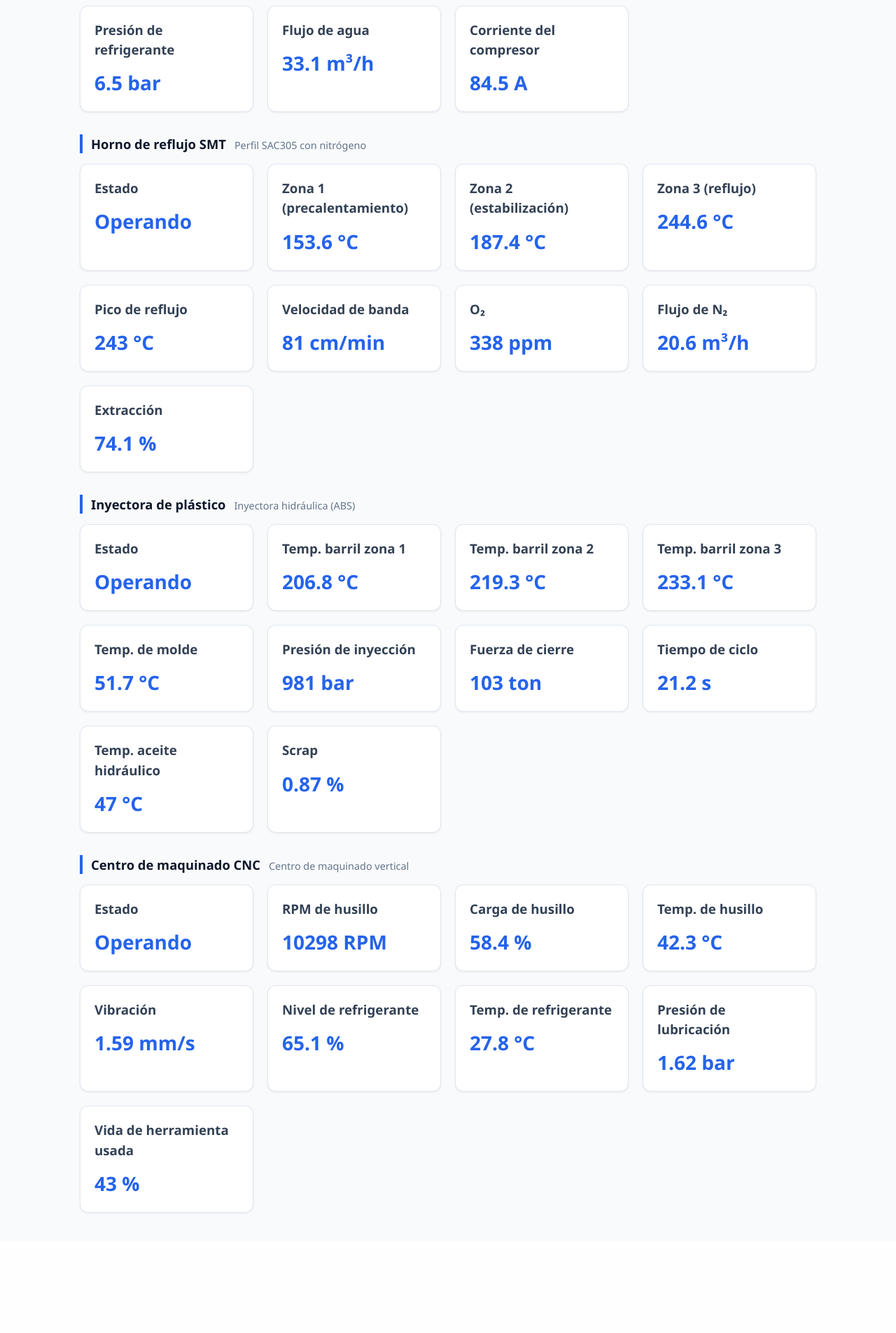
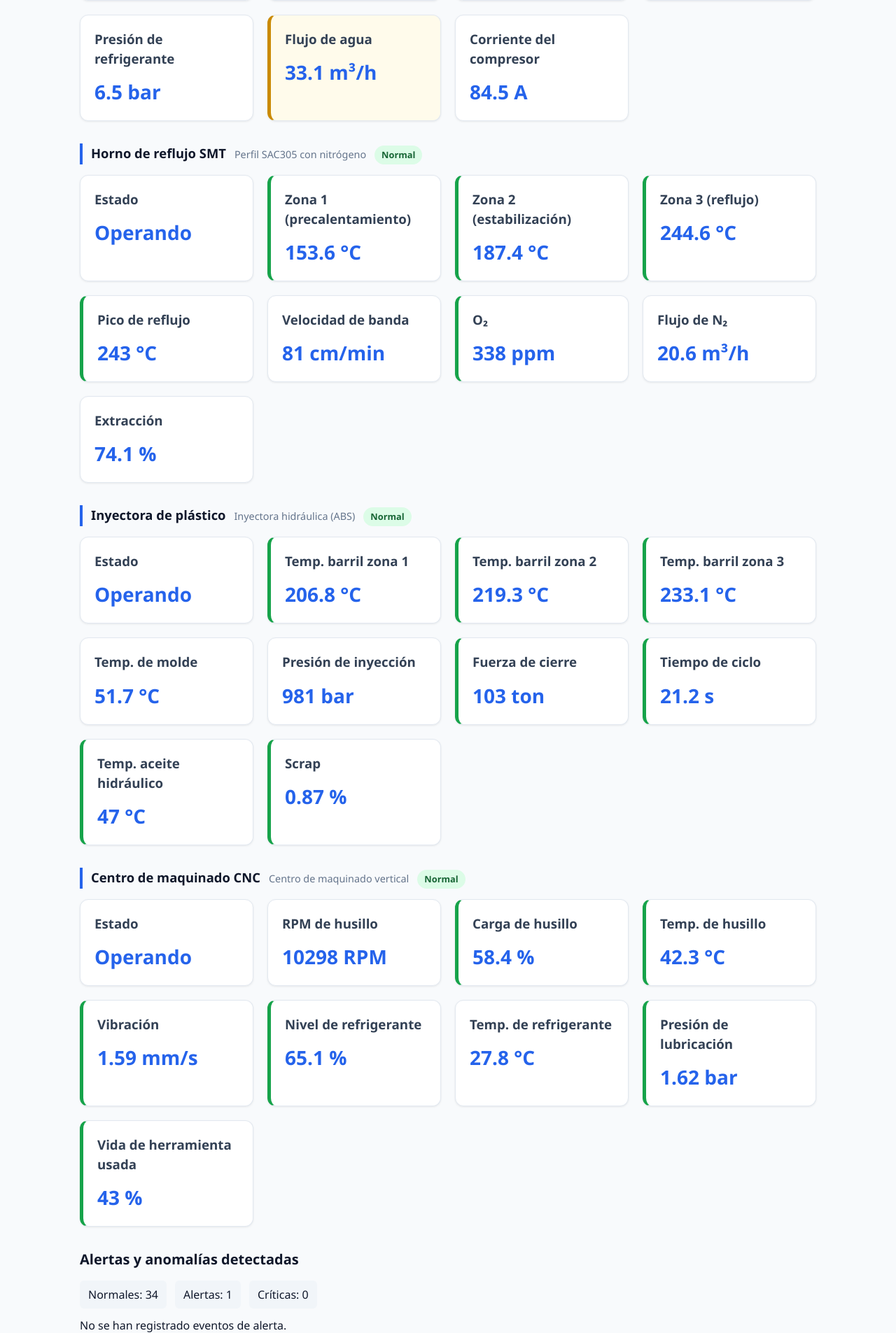
Before and after one commit to Weiss118/Proyecto-Digital-Twins, a Flask app: page /dashboard in a window 1280 px wide. Shown: the part 1938-3843 px from the top of the page at 70% size. Before the commit the page ends 3673 px from the top, so only its background shows below. Run offline with Flask 3, Linux system fonts and the light colour scheme; the visitor is signed in with stand-in values (Sample User, id 1); data comes from the database, SQL or seed files in the repository; data that the repository does not hold is empty.

Commit message:
Actualización, sistema de alertas agregado

```diff
--- a/app.py
+++ b/app.py
@@ -7,6 +7,8 @@ from flask import Flask, render_template, request, redirect, url_for, session, f
 from werkzeug.security import generate_password_hash, check_password_hash
 
 from equipos import EQUIPOS
+from alertas import REGLAS_ALERTAS, evaluar_valor
+from datetime import datetime
 
 app = Flask(__name__)
 app.secret_key = os.environ.get("SECRET_KEY", "clave-secreta-gemelo-digital-dev")
@@ -77,6 +79,20 @@ def init_db():
         )
     """)
 
+    cursor.execute("""
+        CREATE TABLE IF NOT EXISTS eventos_alerta (
+            id INTEGER PRIMARY KEY AUTOINCREMENT,
+            equipo_id TEXT NOT NULL,
+            equipo_nombre TEXT NOT NULL,
+            variable TEXT NOT NULL,
+            valor REAL,
+            unidad TEXT,
+            severidad TEXT NOT NULL,
+            mensaje TEXT NOT NULL,
+            fecha_hora TEXT NOT NULL
+        )
+    """)
+
     roles = [("Operador",), ("Tecnico",), ("Supervisor",)]
     for rol in roles:
         cursor.execute("INSERT OR IGNORE INTO roles (nombre) VALUES (?)", rol)
@@ -128,6 +144,33 @@ def init_db():
 
 
 init_db()
+
+# Última severidad conocida por variable, para registrar cambios y no repetir
+# el mismo evento en cada consulta del dashboard.
+_severidad_alertas_anterior = {}
+
+
+def registrar_cambio_alerta(equipo, variable, valor, unidad, resultado):
+    clave = f"{equipo['id']}.{variable['clave']}"
+    severidad = resultado["severidad"]
+    anterior = _severidad_alertas_anterior.get(clave, "normal")
+    _severidad_alertas_anterior[clave] = severidad
+
+    if severidad == anterior or severidad == "normal":
+        return
+
+    conn = get_db_connection()
+    conn.execute("""
+        INSERT INTO eventos_alerta
+        (equipo_id, equipo_nombre, variable, valor, unidad, severidad, mensaje, fecha_hora)
+        VALUES (?, ?, ?, ?, ?, ?, ?, ?)
+    """, (
+        equipo["id"], equipo["nombre"], variable["etiqueta"],
+        float(valor) if valor is not None else None, unidad, severidad,
+        resultado["mensaje"], datetime.now().astimezone().isoformat(timespec="seconds")
+    ))
+    conn.commit()
+    conn.close()
 
 
 # SIMULACIÓN DEL GEMELO DIGITAL
@@ -342,17 +385,39 @@ def api_equipos():
                 if decimales == 0:
                     valor = int(valor)
 
+            clave_variable = variable["clave"]
+            regla = REGLAS_ALERTAS.get(equipo["id"], {}).get(clave_variable)
+            evaluacion = evaluar_valor(valor, regla) if regla else {
+                "severidad": "sin_regla",
+                "mensaje": "Variable sin umbral configurado"
+            }
+
+            if regla:
+                registrar_cambio_alerta(equipo, variable, valor, variable["unidad"], evaluacion)
+
             variables_salida.append({
+                "clave": clave_variable,
                 "etiqueta": variable["etiqueta"],
                 "valor": valor,
-                "unidad": variable["unidad"]
+                "unidad": variable["unidad"],
+                "severidad": evaluacion["severidad"],
+                "mensaje_alerta": evaluacion["mensaje"]
             })
+
+        severidades = [v["severidad"] for v in variables_salida]
+        if "paro" in severidades:
+            severidad_equipo = "paro"
+        elif "alerta" in severidades:
+            severidad_equipo = "alerta"
+        else:
+            severidad_equipo = "normal"
 
         resultado.append({
             "id": equipo["id"],
             "nombre": equipo["nombre"],
             "tipo": equipo["tipo"],
             "estado": simulacion["estado"],
+            "severidad_alerta": severidad_equipo,
             "variables": variables_salida
         })
 
@@ -442,20 +507,21 @@ def api_alertas():
     if "usuario_id" not in session:
         return jsonify({"error": "No autorizado"}), 401
 
+    # Actualiza las mediciones y el estado de las reglas antes de consultar eventos.
     actualizar_simulacion()
-    alertas = []
+    actualizar_equipos()
+    conn = get_db_connection()
+    registros = conn.execute("""
+        SELECT equipo_id, equipo_nombre, variable, valor, unidad,
+               severidad, mensaje, fecha_hora
+        FROM eventos_alerta
+        ORDER BY id DESC LIMIT 50
+    """).fetchall()
+    conn.close()
 
-    if simulacion["temperatura"] >= 82:
-        alertas.append("Temperatura elevada.")
-    if simulacion["presion"] >= 4.2:
-        alertas.append("Presión elevada.")
-    if simulacion["nivel"] <= 15:
-        alertas.append("Nivel bajo.")
-
-    if not alertas:
-        alertas.append("No existen alertas activas.")
-
-    return jsonify({"alertas": alertas})
+    return jsonify({
+        "eventos": [dict(registro) for registro in registros]
+    })
 
 
 @app.route("/api/configuracion")
--- a/templates/dashboard.html
+++ b/templates/dashboard.html
@@ -53,6 +53,21 @@
         .dashboard-card .value-texto {
             font-size: 20px;
         }
+
+        /* Indicadores visuales del sistema de alertas */
+        .dashboard-card.estado-normal { border-left: 5px solid #16a34a; }
+        .dashboard-card.estado-alerta { border-left: 5px solid #ca8a04; background: #fffbeb; }
+        .dashboard-card.estado-paro { border-left: 5px solid #dc2626; background: #fef2f2; }
+        .equipo-estado-alerta { display: inline-block; border-radius: 999px; padding: 4px 10px; font-size: .8rem; font-weight: 700; }
+        .badge-normal { background: #dcfce7; color: #166534; }
+        .badge-alerta { background: #fef3c7; color: #92400e; }
+        .badge-paro { background: #fee2e2; color: #991b1b; }
+        .badge-sin_datos { background: #e2e8f0; color: #334155; }
+        .evento-alerta { border-left: 5px solid #ca8a04; padding: 12px; margin: 10px 0; background: #fffbeb; border-radius: 6px; }
+        .evento-paro { border-left-color: #dc2626; background: #fef2f2; }
+        .evento-normal { border-left-color: #16a34a; background: #f0fdf4; }
+        .alertas-resumen { display: flex; gap: 12px; flex-wrap: wrap; margin: 12px 0; }
+        .alertas-resumen span { padding: 8px 12px; background: #f1f5f9; border-radius: 6px; }
 
     </style>
 
@@ -111,6 +126,15 @@
 
         </div>
 
+    </section>
+
+    <section class="dashboard-section">
+        <h2>Alertas y anomalías detectadas</h2>
+        <div id="resumen-alertas" class="alertas-resumen">
+            <span>Normales: --</span><span>Alertas: --</span><span>Críticas: --</span>
+        </div>
+        <div id="lista-eventos-alerta">Cargando eventos...</div>
+        <p class="dashboard-subtitle">Las alertas son indicaciones del gemelo digital. No sustituyen los sistemas de seguridad ni ejecutan paros físicos.</p>
     </section>
 
 
@@ -252,6 +276,12 @@
 
         titulo.appendChild(nombre);
         titulo.appendChild(tipo);
+
+        const insignia = document.createElement("span");
+        insignia.className = "equipo-estado-alerta badge-normal";
+        insignia.id = "alerta-equipo-" + equipo.id;
+        insignia.textContent = "Normal";
+        titulo.appendChild(insignia);
         bloque.appendChild(titulo);
 
         const grid = document.createElement("div");
@@ -314,6 +344,14 @@
                     estado.textContent = equipo.estado;
                 }
 
+                const insignia = document.getElementById("alerta-equipo-" + equipo.id);
+                if (insignia) {
+                    const sev = equipo.severidad_alerta || "normal";
+                    const nombres = { normal: "Normal", alerta: "Alerta", paro: "Crítico" };
+                    insignia.className = "equipo-estado-alerta badge-" + sev;
+                    insignia.textContent = nombres[sev] || "Sin datos";
+                }
+
                 equipo.variables.forEach(function(variable, indice) {
 
                     const celda = document.getElementById(
@@ -326,6 +364,14 @@
                             ? variable.valor + " " + variable.unidad
                             : variable.valor;
 
+                        const tarjeta = celda.closest(".dashboard-card");
+                        if (tarjeta) {
+                            tarjeta.classList.remove("estado-normal", "estado-alerta", "estado-paro");
+                            if (["normal", "alerta", "paro"].includes(variable.severidad)) {
+                                tarjeta.classList.add("estado-" + variable.severidad);
+                            }
+                            tarjeta.title = variable.mensaje_alerta || "";
+                        }
                     }
 
                 });
@@ -423,11 +469,51 @@
     }
 
 
+    async function actualizarAlertas() {
+        try {
+            const [respuestaEquipos, respuestaEventos] = await Promise.all([
+                fetch("/api/equipos"),
+                fetch("/api/alertas")
+            ]);
+            if (!respuestaEquipos.ok || !respuestaEventos.ok) return;
+
+            const equipos = await respuestaEquipos.json();
+            const datosEventos = await respuestaEventos.json();
+            const variables = equipos.flatMap(e => e.variables || []);
+            const normales = variables.filter(v => v.severidad === "normal").length;
+            const alertas = variables.filter(v => v.severidad === "alerta").length;
+            const criticas = variables.filter(v => v.severidad === "paro").length;
+            document.getElementById("resumen-alertas").innerHTML =
+                `<span>Normales: ${normales}</span><span>Alertas: ${alertas}</span><span>Críticas: ${criticas}</span>`;
+
+            const contenedor = document.getElementById("lista-eventos-alerta");
+            const eventos = datosEventos.eventos || [];
+            if (!eventos.length) {
+                contenedor.textContent = "No se han registrado eventos de alerta.";
+                return;
+            }
+            contenedor.replaceChildren();
+            eventos.forEach(evento => {
+                const articulo = document.createElement("article");
+                articulo.className = "evento-alerta" + (evento.severidad === "paro" ? " evento-paro" : "");
+                const titulo = document.createElement("strong");
+                titulo.textContent = `${evento.equipo_nombre} — ${evento.severidad.toUpperCase()}`;
+                const detalle = document.createElement("p");
+                detalle.textContent = `${evento.variable}: ${evento.valor ?? "--"} ${evento.unidad || ""}. ${evento.mensaje}`;
+                const fecha = document.createElement("small");
+                fecha.textContent = evento.fecha_hora;
+                articulo.append(titulo, detalle, fecha);
+                contenedor.appendChild(articulo);
+            });
+        } catch (error) {
+            console.error("Error actualizando alertas:", error);
+        }
+    }
+
     function actualizarDashboard() {
-
         actualizarEquipos();
         actualizarConfiguracion();
-
+        actualizarAlertas();
     }
 
 
```
Also changed, not shown: alertas.py (added, +84 -0 lines).
